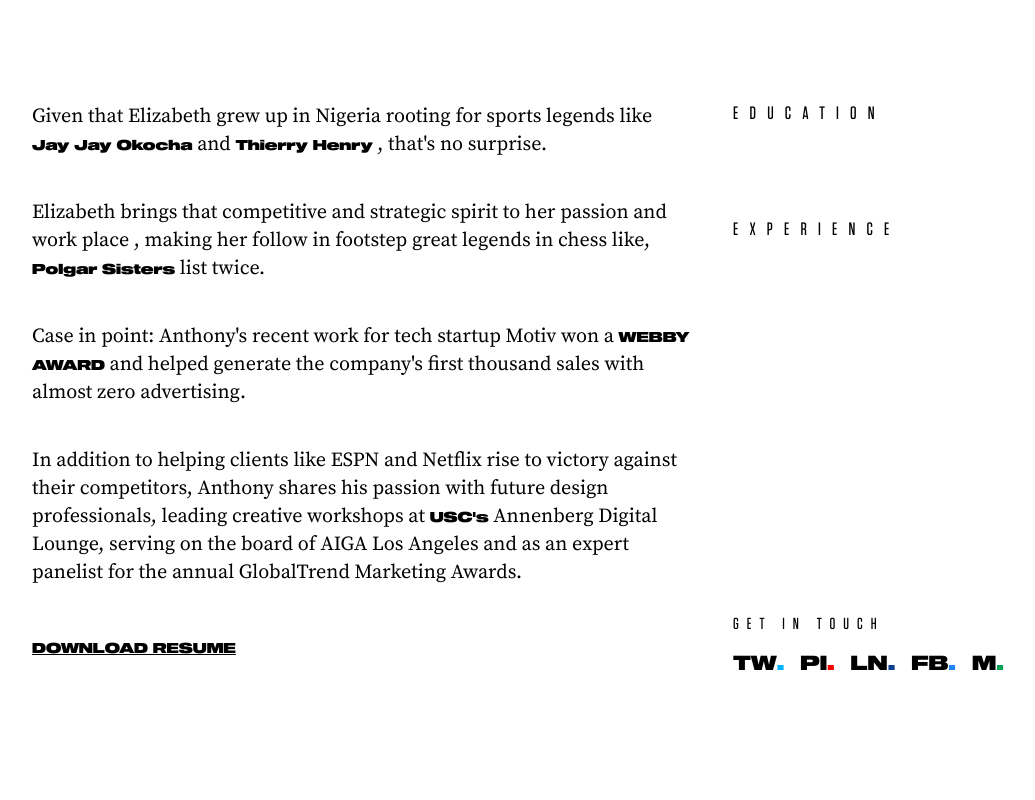
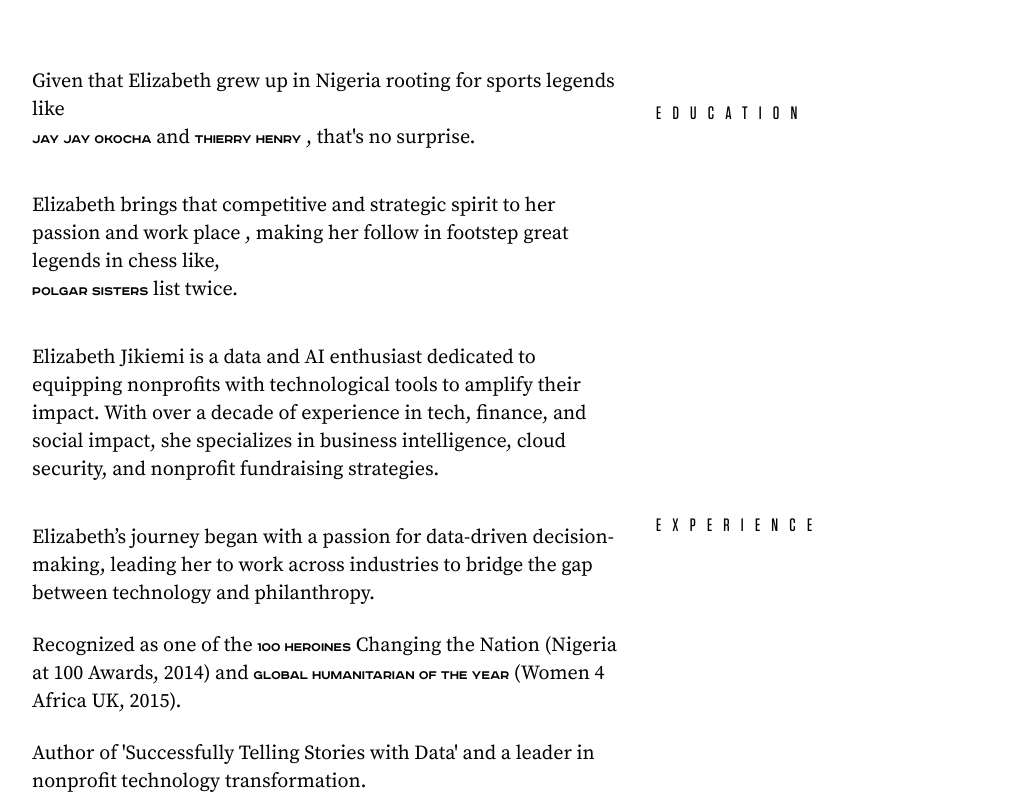
Before and after one commit to Pappy-Vx/elizabethjikemi, a Next.js app: page /about in a window 1280 px wide. Shown: the part 860-1660 px from the top of the page, without its empty margins (0-1035 px from the left). Built offline with nearby package versions, Linux system fonts and the light colour scheme.

Commit message:
biography part updated

```diff
--- a/src/components/about-hero.tsx
+++ b/src/components/about-hero.tsx
@@ -29,23 +29,22 @@
       className={`min-h-screen transition-colors duration-700 ease-in-out ${bgColor} relative z-50`}
     >
       <section className="min-h-screen pt-32 px-8 pb-16  flex items-end">
-        <h1 className="font-sequelWide text-3xl sm:text-5xl md:text-5xl lg:text-6xl leading-tight uppercase mb-8">
-          Competition
+        <h1 className="font-roadRadio text-3xl sm:text-5xl md:text-5xl lg:text-6xl leading-tight uppercase mb-8">
+          Competition and
           <br />
-          and creativity
+          creativity runs hard
           <br />
-          runs hard in
-          <br />
-          his veins.
+          in his veins.
         </h1>
       </section>
       <section className="mt-8 md:mt-[8rem] px-8 pb-16 flex items-start">
-        <div className="w-full mx-auto flex flex-col items-center md:flex-row md:justify-between ">
-          <div className="w-full md:w-[55%]">
+        <div className="w-full mx-auto grid grid-cols-1 md:grid-cols-2 gap-8">
+          <div className="w-full ">
             <p className="text-xl font-sourceSerif  mb-4">
               Given that Elizabeth grew up in Nigeria rooting for sports legends
-              like{" "}
-              <br /> <span className="relative"><span className="text-link font-sequelWide text-sm cursor-pointer">
+              like <br />{" "}
+              <span className="relative">
+                <span className="text-link font-roadRadio text-sm cursor-pointer">
                   Jay Jay Okocha
                 </span>
                 <Image
@@ -54,52 +53,66 @@
                   className="hover-image"
                   width={300}
                   height={400}
-                style={{ objectFit: "cover", pointerEvents: "none", }}
+                  style={{ objectFit: "cover", pointerEvents: "none" }}
                   priority
-              />{" "}</span>
-
-              and <span className="relative"> <span className="text-link font-sequelWide text-sm cursor-pointer">Thierry Henry</span>               <Image
+                />{" "}
+              </span>
+              and{" "}
+              <span className="relative">
+                {" "}
+                <span className="text-link font-roadRadio text-sm cursor-pointer">
+                  Thierry Henry
+                </span>{" "}
+                <Image
                   src="/henry.gif"
                   alt="Image"
                   className="hover-image"
                   width={300}
                   height={400}
-                style={{ objectFit: "cover", pointerEvents: "none", }}
+                  style={{ objectFit: "cover", pointerEvents: "none" }}
                   priority
-              />{" "}</span> ,
-              that's no surprise.
+                />{" "}
+              </span>{" "}
+              , that's no surprise.
             </p>
             <br />
             <p className="text-xl font-sourceSerif mb-4">
               Elizabeth brings that competitive and strategic spirit to her
               passion and work place , making her follow in footstep great
-              legends in chess like,{" "}
-              <br/> <span className="relative"><span className="text-link font-sequelWide text-sm cursor-pointer">Polgar Sisters</span>{" "}              <Image
+              legends in chess like, <br />{" "}
+              <span className="relative">
+                <span className="text-link font-roadRadio text-sm cursor-pointer">
+                  Polgar Sisters
+                </span>{" "}
+                <Image
                   src="/polgar.jpg"
                   alt="Image"
                   className="hover-image"
                   width={300}
                   height={400}
-                style={{ objectFit: "cover", pointerEvents: "none", }}
+                  style={{ objectFit: "cover", pointerEvents: "none" }}
                   priority
-              />{" "}</span>
+                />{" "}
+              </span>
               list twice.
             </p>
             <br />
             <p className="text-xl font-sourceSerif mb-4">
-              Case in point: Anthony's recent work for tech startup Motiv won a{" "}
-              <span className="font-sequelWide text-sm">WEBBY AWARD</span> and
-              helped generate the company's first thousand sales with almost
-              zero advertising.
+              Elizabeth Jikiemi is a data and AI enthusiast dedicated to
+              equipping nonprofits with technological tools to amplify their
+              impact. With over a decade of experience in tech, finance, and
+              social impact, she specializes in business intelligence, cloud
+              security, and nonprofit fundraising strategies.
             </p>
             <br />
             <p className="text-xl font-sourceSerif mb-6">
-              In addition to helping clients like ESPN and Netflix rise to
-              victory against their competitors, Anthony shares his passion with
-              future design professionals, leading creative workshops at{" "}
-              <span className="font-sequelWide text-sm">USC's</span> Annenberg
-              Digital Lounge, serving on the board of AIGA Los Angeles and as an
-              expert panelist for the annual GlobalTrend Marketing Awards.
+            Elizabeth’s journey began with a passion for data-driven decision-making, leading her to work across industries to bridge the gap between technology and philanthropy.
+            </p>
+            <p className="text-xl font-sourceSerif mb-6">
+            Recognized as one of the <span className="font-roadRadio text-sm ">100 Heroines</span>  Changing the Nation (Nigeria at 100 Awards, 2014) and <span className="font-roadRadio text-sm ">Global Humanitarian of the Year</span>  (Women 4 Africa UK, 2015).
+            </p>
+            <p className="text-xl font-sourceSerif mb-6">
+            Author of 'Successfully Telling Stories with Data' and a leader in nonprofit technology transformation.
             </p>
             <br />
             <Link
@@ -107,23 +120,42 @@
               // download="Elizbeth-Jikiemi-Resume.pdf"
               target="_blank"
               // rel="noopener noreferrer"
-              className="inline-block font-sequelWide text-sm uppercase underline mb-8 hover:opacity-80 transition-opacity"
+              className="inline-block font-roadRadio text-sm uppercase underline mb-8 hover:opacity-80 transition-opacity"
             >
               Download Resume
             </Link>
           </div>
 
-          <div className="flex items-center justify-center w-full md:w-[45%]">
+          <div className="flex items-center justify-center w-full">
             <div className=" mt-8">
               <div>
                 <h3 className="font-tungsten text-lg tracking-[.7rem] mb-2 uppercase">
                   Education
                 </h3>
-                <p className="text-lg font-sequelWide text-white ">
-                  Woodbury University
+                <p className="text-lg font-roadRadio text-white ">
+                  California Miramar University
                 </p>
-                <p className="text-lg font-sequelWide text-white mb-6">
-                  BFA Graphic Design, 2006
+                <p className="text-lg font-roadRadio text-white mb-6">
+                  Doctorate in Business, (2021 – Present)
+                </p>
+                <p className="text-lg font-roadRadio text-white ">
+                  Harvard University
+                </p>
+                <p className="text-lg font-roadRadio text-white mb-6">
+                  Graduate Certificate in Nonprofit Management, (2024 – Present)
+                </p>
+                <p className="text-lg font-roadRadio text-white ">
+                  California Miramar University
+                </p>
+                <p className="text-lg font-roadRadio text-white mb-6">
+                  MBA, (2017 – 2019)
+                </p>
+                <p className="text-lg font-roadRadio text-white ">
+                  Olabisi Onabanjo University
+                </p>
+                <p className="text-lg font-roadRadio text-white mb-6">
+                  Bachelor's Degree in History & Diplomatic Studies, (2004 –
+                  2008).
                 </p>
               </div>
 
@@ -131,49 +163,42 @@
                 <h3 className="font-tungsten text-lg tracking-[.7rem] mb-2 uppercase">
                   Experience
                 </h3>
-                <p className="text-lg font-sequelWide text-white ">
-                  Principal, Creative Director
+                <p className="text-lg font-roadRadio text-white ">
+                Senior Technical Project Manager
                 </p>
-                <p className="text-lg font-sequelWide text-white mb-4">
-                  AD VICTOREM, 2017-
+                <p className="text-lg font-roadRadio text-white mb-4">
+                Exponent Partners, (2024–Present)
                 </p>
 
-                <p className="text-lg font-sequelWide text-white ">
-                  Creative Director
+                <p className="text-lg font-roadRadio text-white ">
+                Prospect Development Analyst
                 </p>
-                <p className="text-lg font-sequelWide text-white mb-4">
-                  AZUBU.TV, 2015-2017
+                <p className="text-lg font-roadRadio text-white mb-4">
+                Cross Catholic Nonprofit Organization, (2022–2024)
                 </p>
 
-                <p className="text-lg font-sequelWide text-white ">
-                  Independent Creative Director
+                <p className="text-lg font-roadRadio text-white ">
+                Business Analyst
                 </p>
-                <p className="text-lg font-sequelWide text-white mb-4">
-                  CONSENSUS INC., 2013-2015
+                <p className="text-lg font-roadRadio text-white mb-4">
+                Pacific Care, (2019–2020)
                 </p>
 
-                <p className="text-lg font-sequelWide text-white ">
-                  Creative Director
+                <p className="text-lg font-roadRadio text-white ">
+                Project IT & Finance Manager
                 </p>
-                <p className="text-lg font-sequelWide text-white mb-4">
-                  STARMEN DESIGN GROUP, 2008-2014
-                </p>
-
-                <p className="text-lg font-sequelWide text-white ">
-                  Marketing Art Director
-                </p>
-                <p className="text-lg font-sequelWide text-white mb-4">
-                  SOTHEBY'S REAL ESTATE, 2006-2008
+                <p className="text-lg font-roadRadio text-white mb-4">
+                ZTE, (2014–2017).
                 </p>
               </div>
               <h3 className="font-tungsten tracking-[.5rem] text-md uppercase mb-3 ">
-                Get in touch
+                Reach out on
               </h3>
               <div className="flex flex-row items-center  gap-2 md:gap-4 mb-12  ">
                 <Link
                   href="https://x.com/blackzeuss?s=21"
                   target="_blank"
-                  className="font-sequelWide text-md md:text-xl  flex flex-row gap-0 justify-center items-center"
+                  className="font-roadRadio text-md md:text-xl  flex flex-row gap-0 justify-center items-center"
                 >
                   <span className="hover:text-[#05B2FF]">TW</span>{" "}
                   <span className="text-[#05B2FF]">.</span>
@@ -181,7 +206,7 @@
                 <Link
                   href="https://pin.it/1jkDSfZzg"
                   target="_blank"
-                  className="font-sequelWide text-md md:text-xl flex flex-row gap-0 justify-center items-center"
+                  className="font-roadRadio text-md md:text-xl flex flex-row gap-0 justify-center items-center"
                 >
                   <span className="hover:text-[#FF0000]">PI</span>{" "}
                   <span className="text-[#FF0000]">.</span>
@@ -189,7 +214,7 @@
                 <Link
                   href="https://www.linkedin.com/in/jikiemielizabeth?utm_source=share&utm_campaign=share_via&utm_content=profile&utm_medium=ios_app"
                   target="_blank"
-                  className="font-sequelWide text-md md:text-xl flex flex-row gap-0 justify-center items-center"
+                  className="font-roadRadio text-md md:text-xl flex flex-row gap-0 justify-center items-center"
                 >
                   <span className="hover:text-[#094290]">LN</span>{" "}
                   <span className="text-[#094290]">.</span>
@@ -197,7 +222,7 @@
                 <Link
                   href="https://www.facebook.com/share/1MVeziBjer/?mibextid=wwXIfr"
                   target="_blank"
-                  className="font-sequelWide text-md md:text-xl flex flex-row gap-0 justify-center items-center"
+                  className="font-roadRadio text-md md:text-xl flex flex-row gap-0 justify-center items-center"
                 >
                   <span className="hover:text-[#1F86FF]">FB</span>{" "}
                   <span className="text-[#1F86FF]">.</span>
@@ -205,7 +230,7 @@
                 <Link
                   href="https://medium.com/@elizabethjk"
                   target="_blank"
-                  className="font-sequelWide text-md md:text-xl flex flex-row gap-0 justify-center items-center"
+                  className="font-roadRadio text-md md:text-xl flex flex-row gap-0 justify-center items-center"
                 >
                   <span className="hover:text-[#00A257]">M</span>{" "}
                   <span className="text-[#00A257]">.</span>
```
Lines whose indentation alone changed are shown as unchanged.
